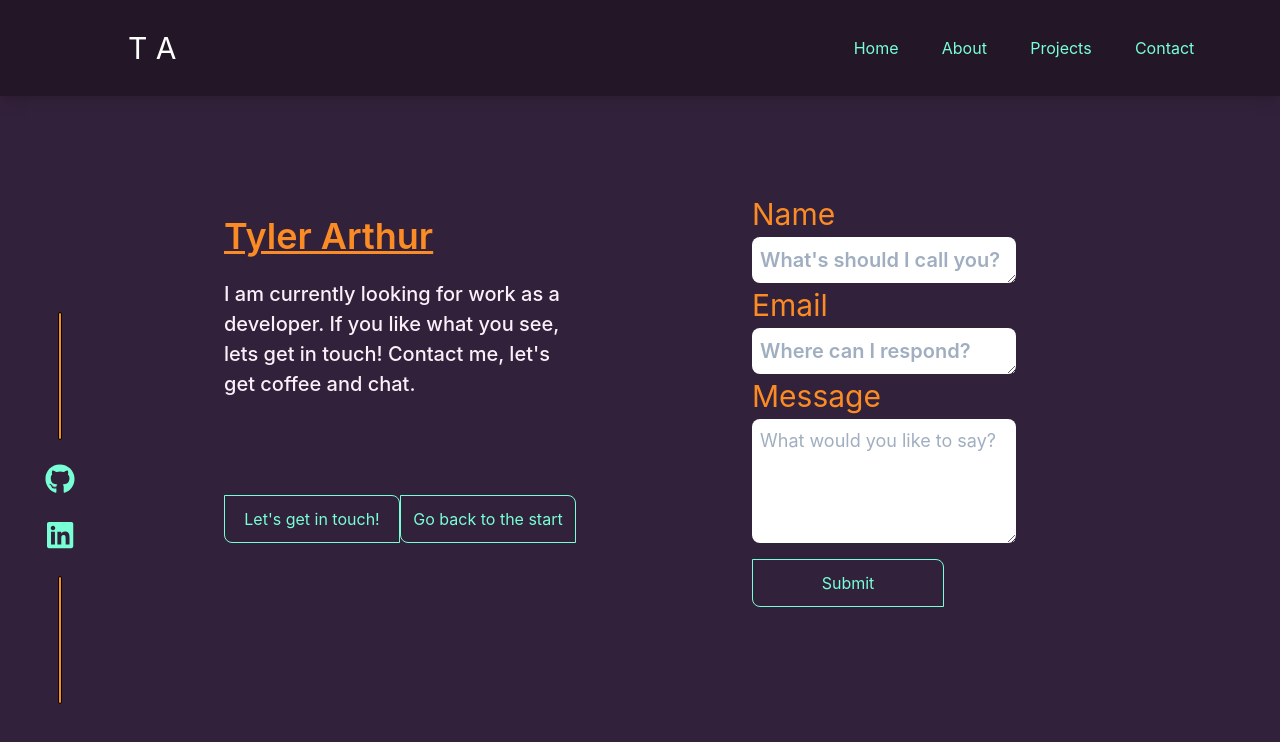
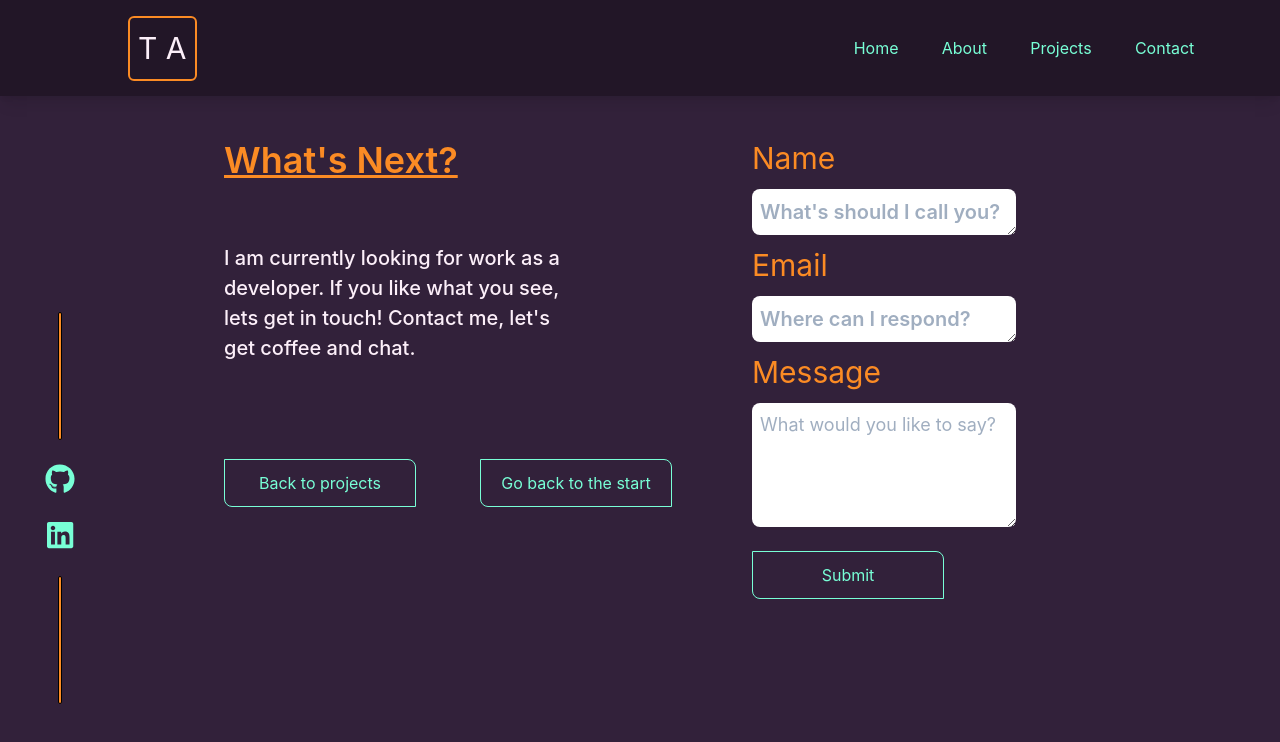
Before and after one commit to tyler-arthur/dev-portfolio, a React (Create React App) app: page /contact in a window 1280 px wide. Shown: the top 742 px of the page. Built offline with nearby package versions, Linux system fonts and the light colour scheme.

Commit message:
Build made, finished base site

```diff
--- a/package.json
+++ b/package.json
@@ -10,6 +10,7 @@
     "@testing-library/react": "^9.3.2",
     "@testing-library/user-event": "^7.1.2",
     "axios": "^0.19.2",
+    "netlify-cli": "^2.54.0",
     "nodemon": "^2.0.4",
     "react": "^16.13.1",
     "react-dom": "^16.13.1",
--- a/src/App.js
+++ b/src/App.js
@@ -1,5 +1,5 @@
 import React from 'react';
-import { BrowserRouter as Router, Route, Link, Switch } from "react-router-dom";
+import { BrowserRouter as Router, Route, Switch } from "react-router-dom";
 import './assets/main.css';
 import Navbar from './components/navbar/Navbar';
 import Home from './components/pages/Home';
@@ -8,13 +8,12 @@ import AboutMe from './components/pages/AboutMe';
 import Projects from './components/pages/Projects';
 import Contact from './components/pages/Contact';
 import pageContext from './utils/pageContext';
-import Flashlight from './components/flashlight/Flashlight';
 
 function App() {
 
   return (
 
-    <div className="bg-custom-purple h-screen overflow-visible">
+    <div className="bg-custom-purple h-screen overflow-visible overflow-scroll">
       <pageContext.Provider>
       <Router>
         <Switch>
--- a/src/components/navbar/Navbar.js
+++ b/src/components/navbar/Navbar.js
@@ -1,14 +1,13 @@
 import React from 'react';
 import {  Link } from "react-router-dom";
-import Headshot from "../../assets/images/img_1128conv_large_1.jpg"
 
 const Navbar = () => {
 
 
   return (
-    <nav className="flex flex-no-shrink w-full h-24 bg-custom-darkPurple shadow-lg px-16">
-      <div className="flex items-center content-start w-2/3 text-white">
-        <h1 className="ml-16 text-3xl">T A</h1>
+    <nav className="absolute flex flex-no-shrink w-full h-24 bg-custom-darkPurple shadow-lg px-16">
+      <div className="flex items-center content-start w-2/3 text-custom-lavender">
+        <h1 className="ml-16 text-3xl p-2 border-2 rounded-md border-custom-orange">T A</h1>
       </div>
       <div className="flex items-center justify-around w-1/3 text-custom-aqua">
           <Link to="/"
--- a/src/components/pages/AboutMe.js
+++ b/src/components/pages/AboutMe.js
@@ -1,11 +1,13 @@
 import React from 'react';
-
+import { Link } from 'react-router-dom';
+import Me from '../../assets/images/img_1128conv_large_1.jpg'
 const AboutMe = () => {
 
+  console.log(Me)
 
   return (
     <React.Fragment>
-      <div className="flex justify-center items-center mt-10">
+      <div className="flex justify-center items-center mt-32">
         <div className="w-1/3 mr-24">
           <h1 className="text-4xl font-bold text-custom-orange underline mb-6">About</h1>
           <p className="text-lg text-custom-lavender">
@@ -32,7 +34,19 @@ const AboutMe = () => {
               <span className="text-custom-orange text-lg"><i className="fas fa-server text-2xl text-custom-orange"></i> Express</span>
               <span className="text-custom-orange text-lg"><i className="fab fa-css3-alt text-2xl text-custom-orange"></i> Multiple CSS Frameworks</span>
             </div>
-          </div>
+            </div>
+            <div className="mt-10">
+              <Link to="/">
+                <button className={`w-48 h-12 border border-custom-aqua text-custom-aqua rounded-tr-lg rounded-bl-lg mr-16 focus:outline-none focus:shadow-outline`}>
+                  Go back to the start
+                </button>
+              </Link>
+              <Link to="/projects">
+                <button className={`w-48 h-12 border border-custom-aqua text-custom-aqua rounded-tr-lg rounded-bl-lg focus:outline-none focus:shadow-outline`}>
+                  View some projects
+                </button>
+              </Link>
+            </div>
         </div>
         <div className="block h-64 w-64 m-4 rounded-full overflow-hidden">
           <img className="h-full w-full object-top object-cover"
--- a/src/components/pages/Contact.js
+++ b/src/components/pages/Contact.js
@@ -1,6 +1,7 @@
 import React from 'react';
 import useForm from '../../utils/useForm';
 import axios from 'axios';
+import { Link } from 'react-router-dom';
 
 const Contact = () => {
 
@@ -19,21 +20,25 @@ const Contact = () => {
   );
 
   return (
-    <div className="flex justify-around">
-      <div className="flex flex-col items-start justify-center w-2/3 mt-12 ml-56">
-        <h1 className="w-2/3 text-4xl font-semibold text-custom-orange underline">
-          Tyler Arthur
+    <div className="flex justify-around mt-10">
+      <div className="flex flex-col items-start justify-center w-2/3 ml-56">
+        <h1 className="w-2/3 text-4xl font-semibold text-custom-orange underline mb-10">
+          What's Next?
         </h1>
         <p className="w-2/3 self-start text-xl font-medium text-custom-lavender mt-4">
           I am currently looking for work as a developer. If you like what you see, lets get in touch! Contact me, let's get coffee and chat.
         </p>
-        <div className="flex w-2/3 justify-around">
-          <button className={`w-48 h-12 border border-custom-aqua text-custom-aqua rounded-tr-lg rounded-bl-lg mt-24 focus:outline-none focus:shadow-outline`}>
-            Let's get in touch!
-          </button>
-          <button className={`w-48 h-12 border border-custom-aqua text-custom-aqua rounded-tr-lg rounded-bl-lg mt-24 focus:outline-none focus:shadow-outline`}>
-            Go back to the start
-          </button>
+        <div className="flex w-2/3">
+          <Link to="/projects">
+            <button className={`w-48 h-12 border border-custom-aqua text-custom-aqua rounded-tr-lg rounded-bl-lg mt-24 mr-16 focus:outline-none focus:shadow-outline`}>
+              Back to projects
+            </button>
+          </Link>
+          <Link to="/">
+            <button className={`w-48 h-12 border border-custom-aqua text-custom-aqua rounded-tr-lg rounded-bl-lg mt-24 focus:outline-none focus:shadow-outline`}>
+              Go back to the start
+            </button>
+          </Link>
         </div>
       </div>
         <div className="w-2/3 self-center mt-24">
@@ -44,7 +49,7 @@ const Contact = () => {
               Name
             </label>
             <textarea
-              className="w-1/2 text-xl font-semibold rounded-lg text-justify text-center p-2 focus:outline-none focus:shadow-outline"
+              className="w-1/2 text-xl font-semibold rounded-lg text-justify text-center p-2 my-2 focus:outline-none focus:shadow-outline"
               name="name"
               type="text"
               placeholder="What's should I call you?"
@@ -57,7 +62,7 @@ const Contact = () => {
               Email
             </label>
             <textarea
-            className="w-1/2 text-xl font-semibold rounded-lg text-justify text-center p-2 focus:outline-none focus:shadow-outline"
+            className="w-1/2 text-xl font-semibold rounded-lg text-justify text-center p-2 my-2 focus:outline-none focus:shadow-outline"
               name="email"
               type="email"
               placeholder="Where can I respond?"
@@ -70,7 +75,7 @@ const Contact = () => {
               Message
             </label>
             <textarea
-            className="w-1/2 text-lg rounded-lg text-justify text-center p-2 focus:outline-none focus:shadow-outline"
+            className="w-1/2 text-lg rounded-lg text-justify text-center p-2 my-2 focus:outline-none focus:shadow-outline"
               name="message"
               type="text"
               placeholder="What would you like to say?"
--- a/src/components/pages/Home.js
+++ b/src/components/pages/Home.js
@@ -1,10 +1,9 @@
 import React from 'react';
-import TwoFace from '../stateControllers/TwoFace'
 
 const Home = () => {
 
   return (
-    <div className="flex flex-col items-start justify-center w-2/3 mt-12 ml-56">
+    <div className="flex flex-col items-start justify-center w-2/3 mt-32 ml-56">
       <p className="w-2/3 text-xl font-bold text-custom-orange">
         Hey there, my name is
       </p>
@@ -17,8 +16,8 @@ const Home = () => {
       <p className="w-2/3 self-start text-xl font-medium text-custom-orange mt-4">
         I am a full-stack web developer based in sunny San Diego, CA and I enjoy building eye-catching websites with elegance and simplicity in mind.
       </p>
-      <div className="flex w-1/2 justify-around">
-        <button className={`w-48 h-12 border border-custom-aqua text-custom-aqua rounded-tr-lg rounded-bl-lg mt-24 focus:outline-none focus:shadow-outline`}>
+      <div className="flex xl:w-1/2 lg:2/3 xl:justify-around lg:justify-between">
+        <button className={`w-48 h-12 border border-custom-aqua text-custom-aqua rounded-tr-lg rounded-bl-lg mt-24 focus:outline-none focus:shadow-outline ml-6`}>
           Let's get started!
         </button>
         <button className={`w-48 h-12 border border-custom-aqua text-custom-aqua rounded-tr-lg rounded-bl-lg mt-24 focus:outline-none focus:shadow-outline`}>
--- a/src/components/pages/Projects.js
+++ b/src/components/pages/Projects.js
@@ -1,4 +1,5 @@
 import React, { useState } from "react";
+import { Link } from 'react-router-dom';
 import Card from '../card/Card';
 import projects from '../../assets/projects';
 import MunchiMaps from '../../assets/images/munchimaps(cropped).png';
@@ -13,7 +14,7 @@ const Projects = () => {
   if (projectState <= -1) projectState = 2;
 
   return (
-    <div className="flex items-center justify-center mt-10">
+    <div className="flex items-center justify-center mt-32">
       <div className="flex flex-col w-2/3 mr-24">
         <h1 className="text-4xl font-bold text-custom-orange underline ml-10 mb-6">Some of my work</h1>
         <Card
@@ -22,8 +23,20 @@ const Projects = () => {
           image={projects[projectState].img}
           description={projects[projectState].description}
         />
+        <div className="my-10 self-center">
+        <Link to="/about">
+          <button className={`w-48 h-12 border border-custom-aqua text-custom-aqua rounded-tr-lg rounded-bl-lg mr-16 focus:outline-none focus:shadow-outline`}>
+              Learn more about me
+          </button>
+        </Link>
+        <Link to="/contact">
+          <button className={`w-48 h-12 border border-custom-aqua text-custom-aqua rounded-tr-lg rounded-bl-lg focus:outline-none focus:shadow-outline`}>
+            Lets get in touch
+          </button>
+        </Link>
       </div>
-      <div className="flex flex-col h-128 justify-between">
+      </div>
+      <div className="flex flex-col -mt-32 justify-between">
         <button className="w-48 h-12 border border-custom-aqua text-custom-aqua rounded-br-full rounded-tr-full mt-24 focus:outline-none focus:shadow-outline"
           onClick={() => setProjectState(projectState += 1)}
         >Next</button>
@@ -31,6 +44,7 @@ const Projects = () => {
           onClick={() => setProjectState(projectState -= 1)}
         >Last</button>
       </div>
+
     </div>
   );
 }
```
Also changed, not shown: 2 other files (tests, documents, lock files or other folders).
